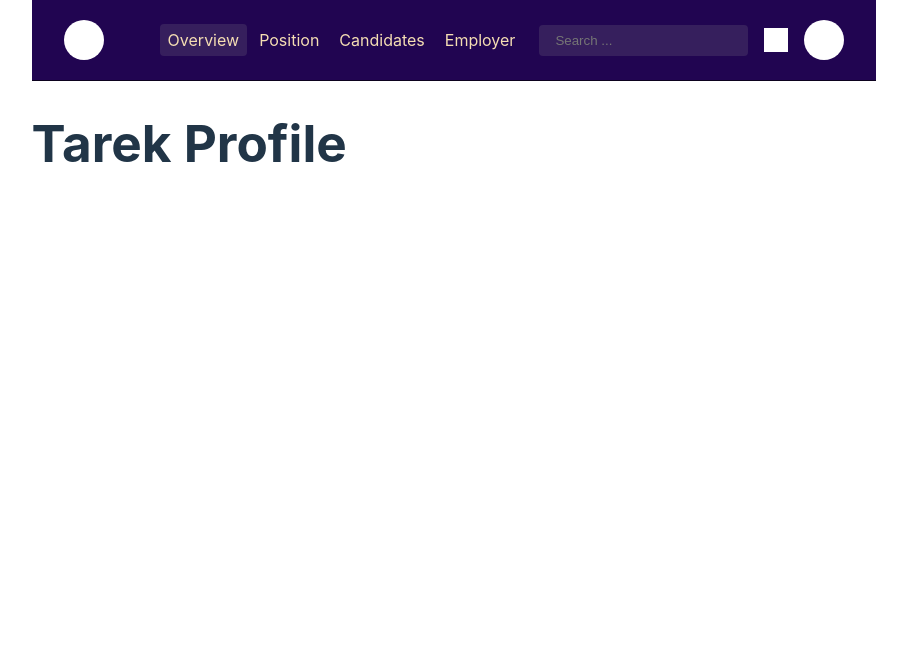
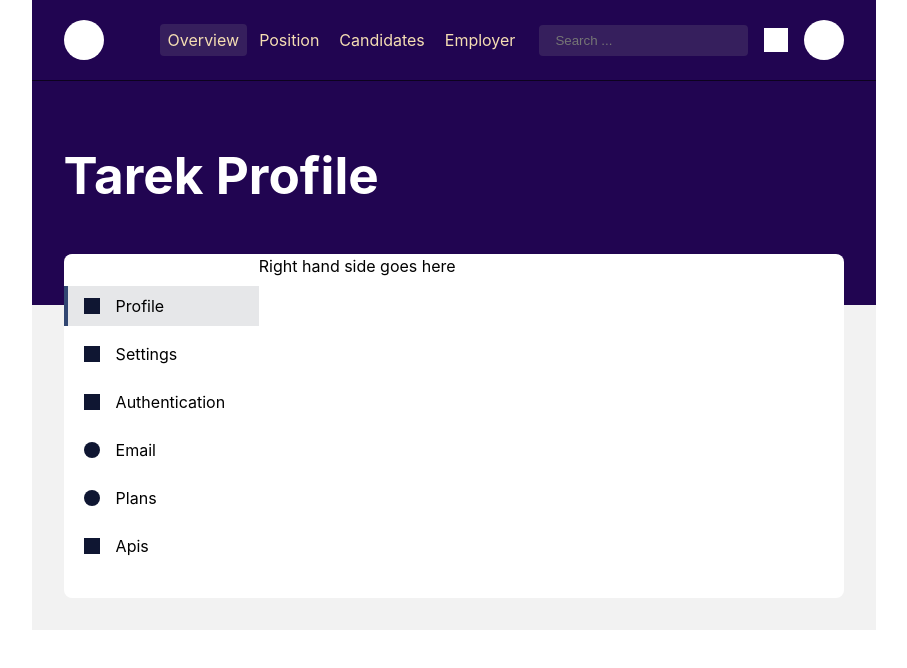
Before and after one commit to tarook0/Profile_Template, a React (Vite) app: page / in a window 1280 px wide. Shown: the top 668 px of the page, without its empty margins (186-1093 px from the left). Built offline with nearby package versions, Linux system fonts and the light colour scheme; the HTML template or start-up script is replaced by a standard one.

Commit message:
Build SideBar page .

```diff
--- a/src/Components/Content.jsx
+++ b/src/Components/Content.jsx
@@ -1,9 +1,43 @@
+import styled from "styled-components";
+import { Pad } from "../Ui/Pad";
+import { Split } from "../Ui/Splite";
+import { Center } from "../Ui/Center";
+import { Layers } from "../Ui/Layers";
+import SideBar from "../Ui/SideBar";
+
+const ContentArea = styled(Pad).attrs(() => ({
+  padding: "xl",
+}))`
+  color: black;
+  background-image: linear-gradient(
+    to bottom,
+    #210551 14rem,
+    rgb(242, 242, 242) 14rem
+  );
+`;
+
+const SettingsHeader = styled.header`
+  color: white;
+`;
+const SettingsPane = styled(Split).attrs(() => ({
+  gutter: "none",
+  fraction: "1/4",
+}))`
+  background: white;
+  border-radius: 0.5rem;
+`;
 export default function Content() {
   return (
-    <div>
-      <header>
-        <h1> Tarek Profile </h1>
-      </header>
-    </div>
+    <ContentArea>
+      <Center as={Layers} gutter="l" maxWidth="80rem">
+        <SettingsHeader>
+          <h1> Tarek Profile </h1>
+        </SettingsHeader>
+        <SettingsPane>
+          <SideBar />
+          <div>Right hand side goes here</div>
+        </SettingsPane>
+      </Center>
+    </ContentArea>
   );
 }
--- /dev/null
+++ b/src/Ui/Center.jsx
@@ -0,0 +1,18 @@
+import styled from "styled-components";
+
+export const Center = styled.div`
+  box-sizing: content-box;
+  margin-inline-start: auto;
+  margin-inline-end: auto;
+
+  max-inline-size: ${({ maxWidth }) => maxWidth};
+
+  ${(props) => props.centerText && "text-align: center;"}
+  ${(props) =>
+    props.centerChildren &&
+    `
+  display: flex;
+  flex-direction: column;
+  align-items: center;
+  `}
+`;
--- /dev/null
+++ b/src/Ui/Layers.jsx
@@ -0,0 +1,7 @@
+import styled from "styled-components";
+import { spacingSchema } from "../common/spaces";
+
+export const Layers = styled.div`
+  display: grid;
+  gap: ${(props) => spacingSchema[props.gutter] ?? spacingSchema.l};
+`;
--- /dev/null
+++ b/src/Ui/SideBar.jsx
@@ -0,0 +1,60 @@
+import styled from "styled-components";
+import { Layers } from "./Layers";
+import { Logo } from "./Logo";
+import { Inline } from "./Inline";
+import { Pad } from "./Pad";
+
+const SideMenu = styled(Layers).attrs(() => ({
+  as: "ul",
+  gutter: "m",
+}))`
+  list-style-type: none;
+  padding-left: 0;
+`;
+const SideMenuItem = styled(Inline).attrs(() => ({
+  as: Pad,
+  padding: ["m", "l"],
+  gutter: "l",
+  align: "center",
+}))`
+  border-inline-start: 0.25rem solid transparent;
+  ${(props) =>
+    props.active &&
+    `
+    border-inline-start-color:#324772;
+    background:#1f29371c;
+    `}
+`;
+
+export default function SideBar() {
+  return (
+    <Pad as='nav' padding={['l','none']}>
+      <SideMenu>
+        <SideMenuItem active>
+          <Logo inverse square size="1rem" />
+          Profile
+        </SideMenuItem>
+        <SideMenuItem>
+          <Logo inverse square size="1rem" />
+          Settings
+        </SideMenuItem>
+        <SideMenuItem>
+          <Logo inverse square size="1rem" />
+          Authentication
+        </SideMenuItem>
+        <SideMenuItem>
+          <Logo inverse  size="1rem" />
+          Email
+        </SideMenuItem>
+        <SideMenuItem>
+          <Logo inverse  size="1rem" />
+          Plans
+        </SideMenuItem>
+        <SideMenuItem>
+          <Logo inverse square size="1rem" />
+          Apis
+        </SideMenuItem>
+      </SideMenu>
+    </Pad>
+  );
+}
--- /dev/null
+++ b/src/Ui/Splite.jsx
@@ -0,0 +1,19 @@
+import styled from "styled-components";
+import { spacingSchema } from "../common/spaces";
+
+const fractions = {
+    "1/4": "1fr 3fr",
+    "1/3": "1fr 2fr",
+    "1/2": "1fr 1fr",
+    "2/3": "2fr 1fr",
+    "3/4": "3fr 1fr",
+    "auto-start": "auto 1fr",
+    "auto-end": "1fr auto",
+  };
+
+  export const Split = styled.div`
+    display: grid;
+    gap: ${(props) => spacingSchema[props.gutter] ?? spacingSchema.l};
+    grid-template-columns: ${({ fraction }) =>
+      fractions[fraction] ?? fractions["1/2"]};
+  `;
--- a/src/index.css
+++ b/src/index.css
@@ -5,7 +5,7 @@
 
   color-scheme: light dark;
   color: rgba(255, 255, 255, 0.87);
-  background-color: #242424;
+  background-color: rgb(242, 242, 242);
 
   font-synthesis: none;
   text-rendering: optimizeLegibility;
```
